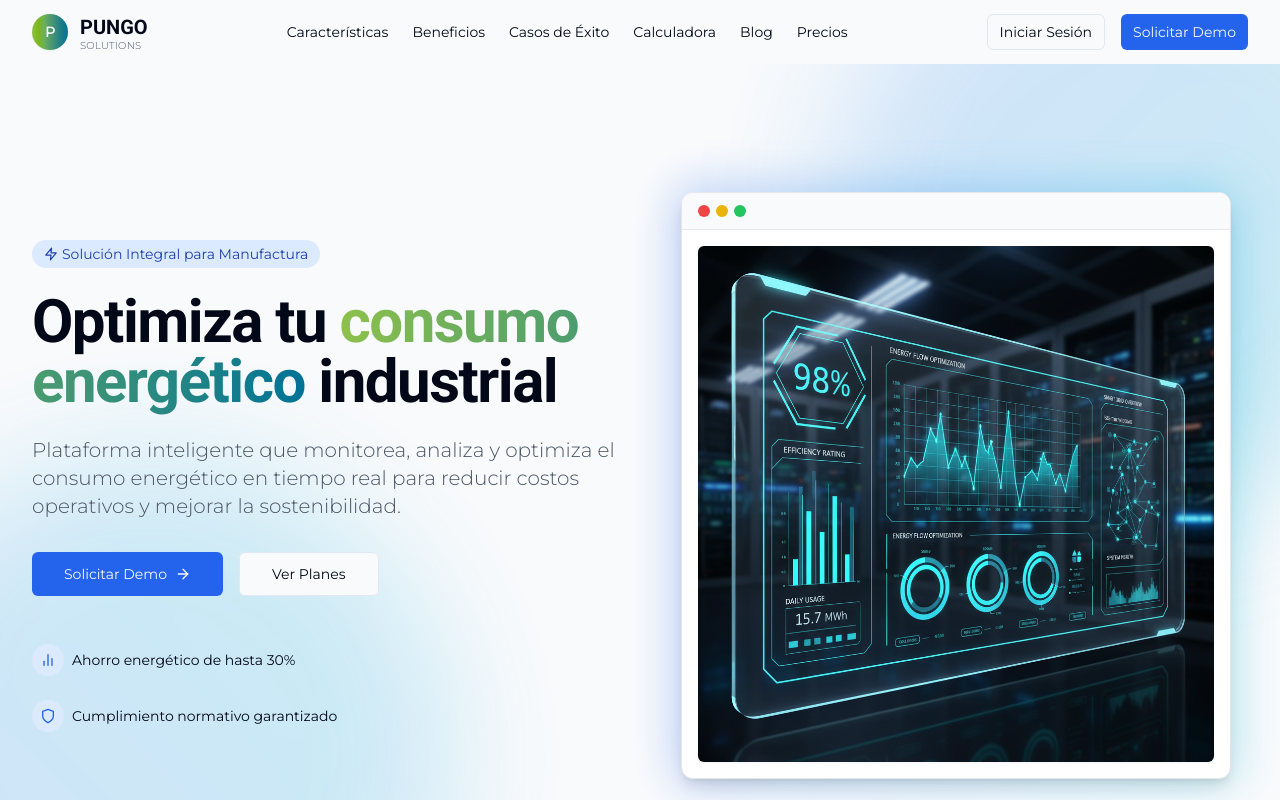
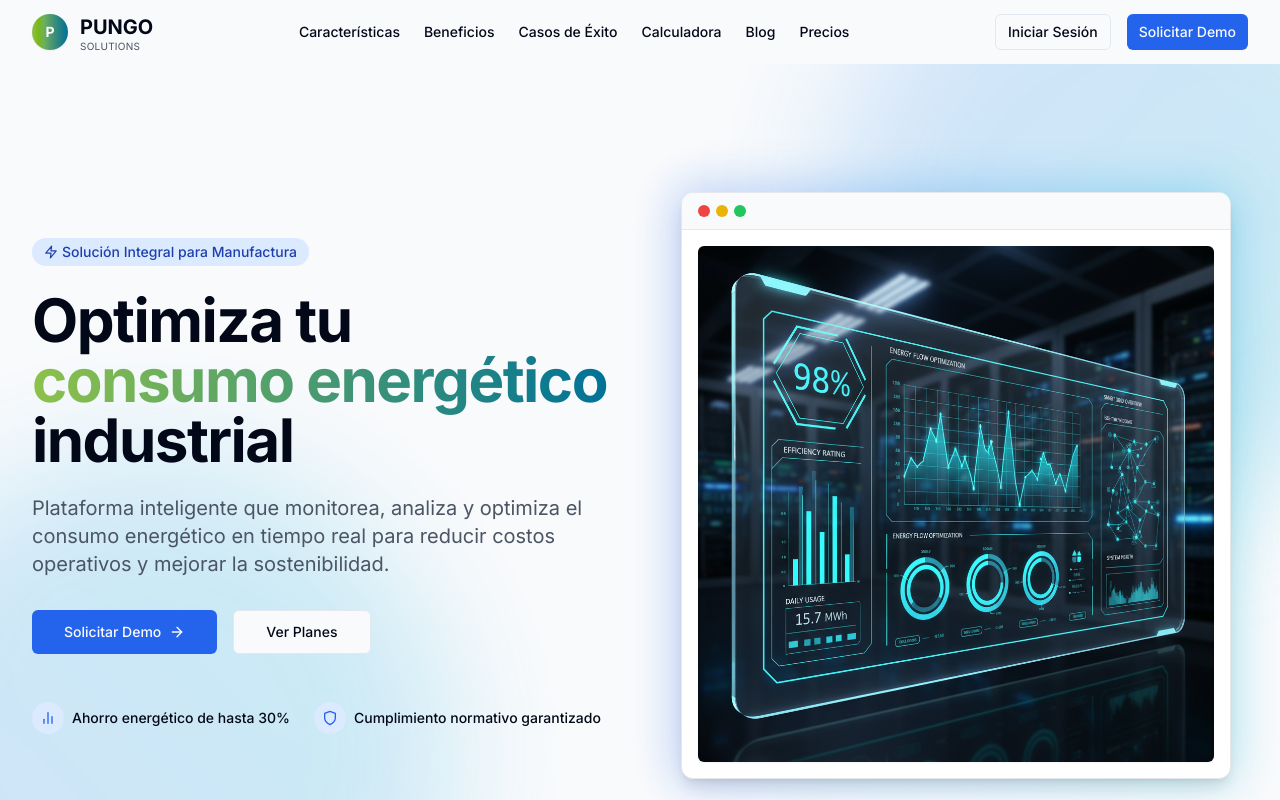
Before and after one commit to santiago2588/EMS-landing-page, a React (Vite) app: page / in a window 1280 px wide. Shown: the top 800 px of the page. Built offline with nearby package versions, Linux system fonts and the light colour scheme.

Commit message:
feat: Introduce `src/index.css` for Tailwind base styles, color palette, and custom components, and update font families to Inter.

```diff
--- a/index.html
+++ b/index.html
@@ -7,12 +7,9 @@
     <meta name="generator" content="Hostinger Horizons" />
     <meta name="viewport" content="width=device-width, initial-scale=1.0" />
     <meta name="description" content="EnergyPro - Software de gestión energética para la industria manufacturera. Optimiza tu consumo energético y reduce costos operativos." />
-    <!-- Fonts: Roboto 700 for brand mark; Gotham Light will be used if provided, with fallbacks -->
     <link rel="preconnect" href="https://fonts.googleapis.com">
     <link rel="preconnect" href="https://fonts.gstatic.com" crossorigin>
-    <link href="https://fonts.googleapis.com/css2?family=Roboto:wght@700&display=swap" rel="stylesheet">
-    <!-- Closest free alternatives to Gotham Light: Montserrat and Poppins (Light 300 + Regular 400) -->
-    <link href="https://fonts.googleapis.com/css2?family=Montserrat:wght@300;400&family=Poppins:wght@300;400&display=swap" rel="stylesheet">
+    <link href="https://fonts.googleapis.com/css2?family=Inter:wght@400;500;600;700&display=swap" rel="stylesheet">
     <title>EnergyPro - Gestión Energética para Manufactura</title>
   </head>
 	<body>
--- a/src/index.css
+++ b/src/index.css
@@ -1,4 +1,3 @@
-
 @tailwind base;
 @tailwind components;
 @tailwind utilities;
@@ -71,11 +70,24 @@
   * {
     @apply border-border;
   }
+
   body {
     @apply bg-background text-foreground font-sans font-light;
+    font-family: 'Inter', sans-serif;
     font-feature-settings: "rlig" 1, "calt" 1;
   }
-  h1, h2, h3, h4, h5, h6 {
+
+  input,
+  button {
+    font-family: 'Inter', sans-serif;
+  }
+
+  h1,
+  h2,
+  h3,
+  h4,
+  h5,
+  h6 {
     @apply font-title font-bold;
   }
 }
--- a/tailwind.config.js
+++ b/tailwind.config.js
@@ -17,10 +17,10 @@ module.exports = {
     },
     extend: {
       fontFamily: {
-        sans: ["Gotham Light", "Montserrat", "Poppins", "ui-sans-serif", "system-ui", "-apple-system", "Segoe UI", "Helvetica Neue", "Arial", "Noto Sans", "sans-serif"],
-        title: ["Roboto", "ui-sans-serif", "system-ui", "-apple-system", "Segoe UI", "Helvetica Neue", "Arial", "Noto Sans", "sans-serif"],
-        brand: ["Roboto", "ui-sans-serif", "system-ui", "-apple-system", "Segoe UI", "Helvetica Neue", "Arial", "Noto Sans", "sans-serif"],
-        slogan: ["Gotham Light", "Montserrat", "Poppins", "ui-sans-serif", "system-ui", "Segoe UI", "Helvetica Neue", "Arial", "Noto Sans", "sans-serif"],
+        sans: ["Inter", "ui-sans-serif", "system-ui", "-apple-system", "Segoe UI", "Helvetica Neue", "Arial", "Noto Sans", "sans-serif"],
+        title: ["Inter", "ui-sans-serif", "system-ui", "-apple-system", "Segoe UI", "Helvetica Neue", "Arial", "Noto Sans", "sans-serif"],
+        brand: ["Inter", "ui-sans-serif", "system-ui", "-apple-system", "Segoe UI", "Helvetica Neue", "Arial", "Noto Sans", "sans-serif"],
+        slogan: ["Inter", "ui-sans-serif", "system-ui", "Segoe UI", "Helvetica Neue", "Arial", "Noto Sans", "sans-serif"],
       },
       colors: {
         border: "hsl(var(--border))",
```
